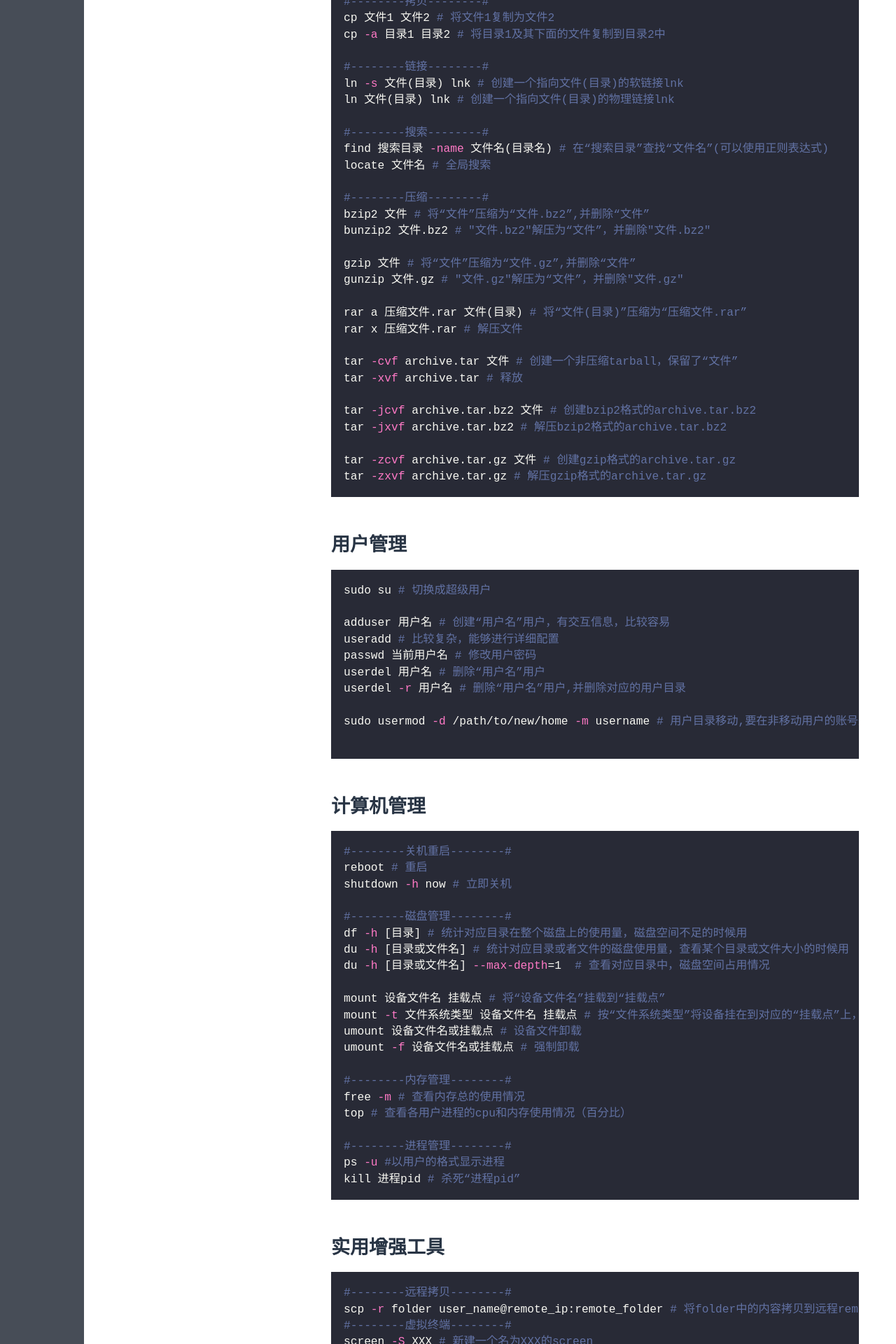
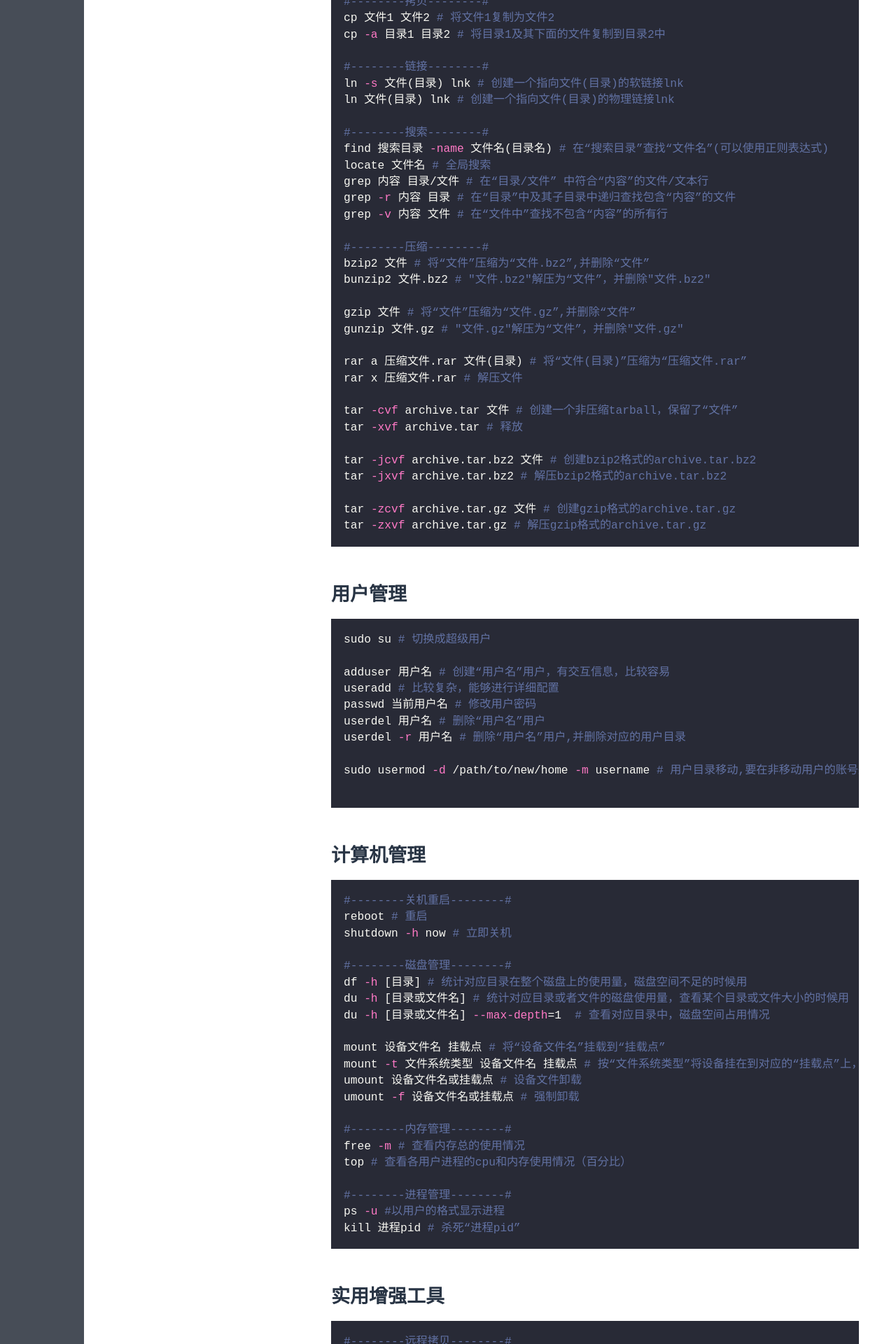
Before and after one commit to sccbhxc/sccbhxc.github.io, a Jekyll site: the page built from _posts/tools/2017-07-07-Linux常用命令.md, in a window 1280 px wide. Shown: the part 814-2734 px from the top of the page at 70% size. Built offline with Jekyll 4.4.1, drawn with Linux system fonts in a browser that asks for light colours; some web fonts are replaced; some of the changed text lies outside the part shown.

Commit message:
add lsof grep

````diff
--- a/_posts/tools/2017-07-07-Linux常用命令.md
+++ b/_posts/tools/2017-07-07-Linux常用命令.md
@@ -45,6 +45,9 @@ ln 文件(目录) lnk # 创建一个指向文件(目录)的物理链接lnk
 #--------搜索--------#
 find 搜索目录 -name 文件名(目录名) # 在“搜索目录”查找“文件名”(可以使用正则表达式)
 locate 文件名 # 全局搜索
+grep 内容 目录/文件 # 在“目录/文件” 中符合“内容”的文件/文本行
+grep -r 内容 目录 # 在“目录”中及其子目录中递归查找包含“内容”的文件
+grep -v 内容 文件 # 在“文件中”查找不包含“内容”的所有行
 
 #--------压缩--------#
 bzip2 文件 # 将“文件”压缩为“文件.bz2”,并删除“文件”
@@ -123,4 +126,8 @@ screen -S XXX # 新建一个名为XXX的screen
 screen -ls # 列出已存在的screen
 exit # 关闭当前screen
 screen -r XXX # 重新连接XXX screen
+
+lsof -p XXX # pid为XXX的进程打开了哪些文件
+lsof -u username # 用户名为usename的用户打开的文件
+lsof filename # 显示打开文件“filename”的进程
 ```
````
